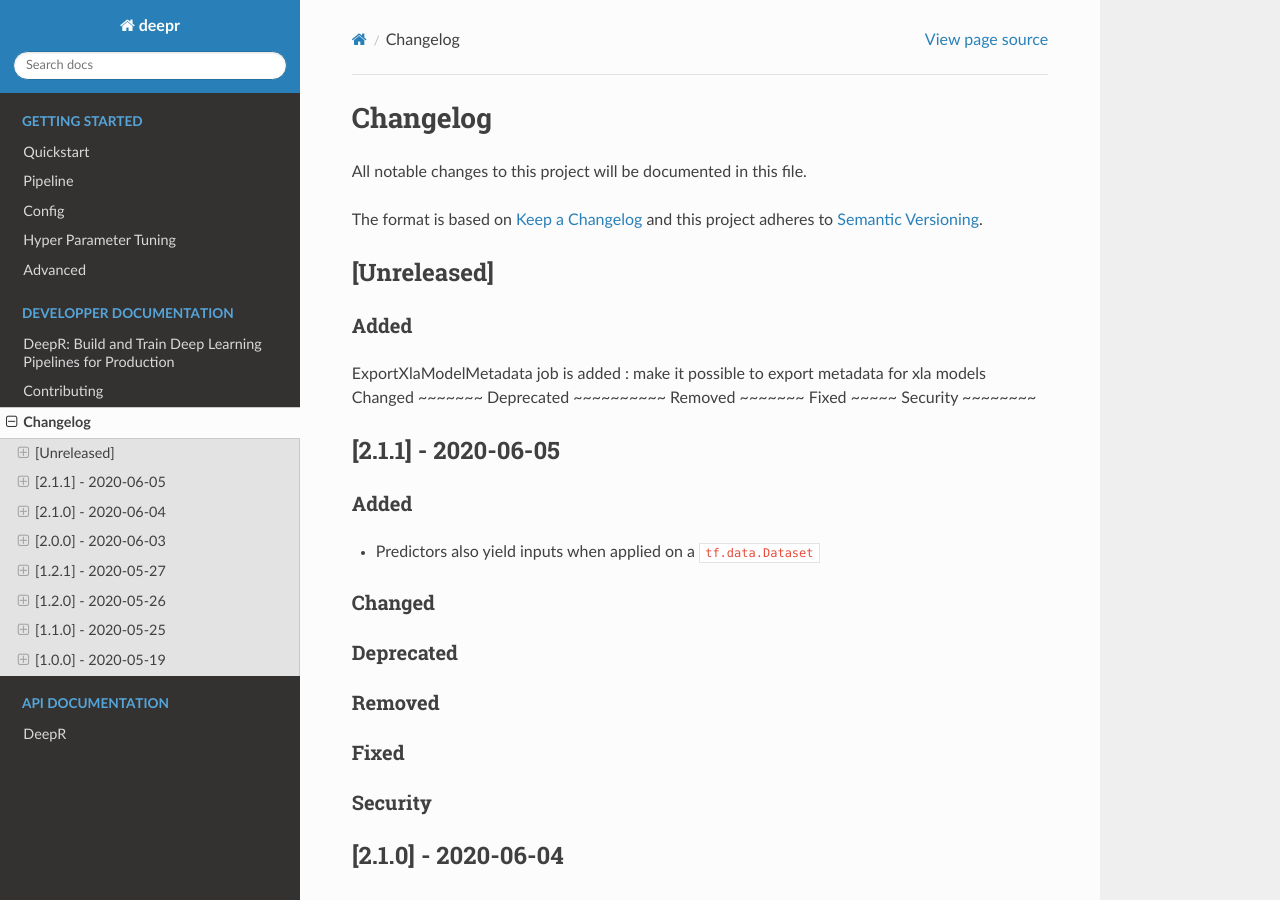
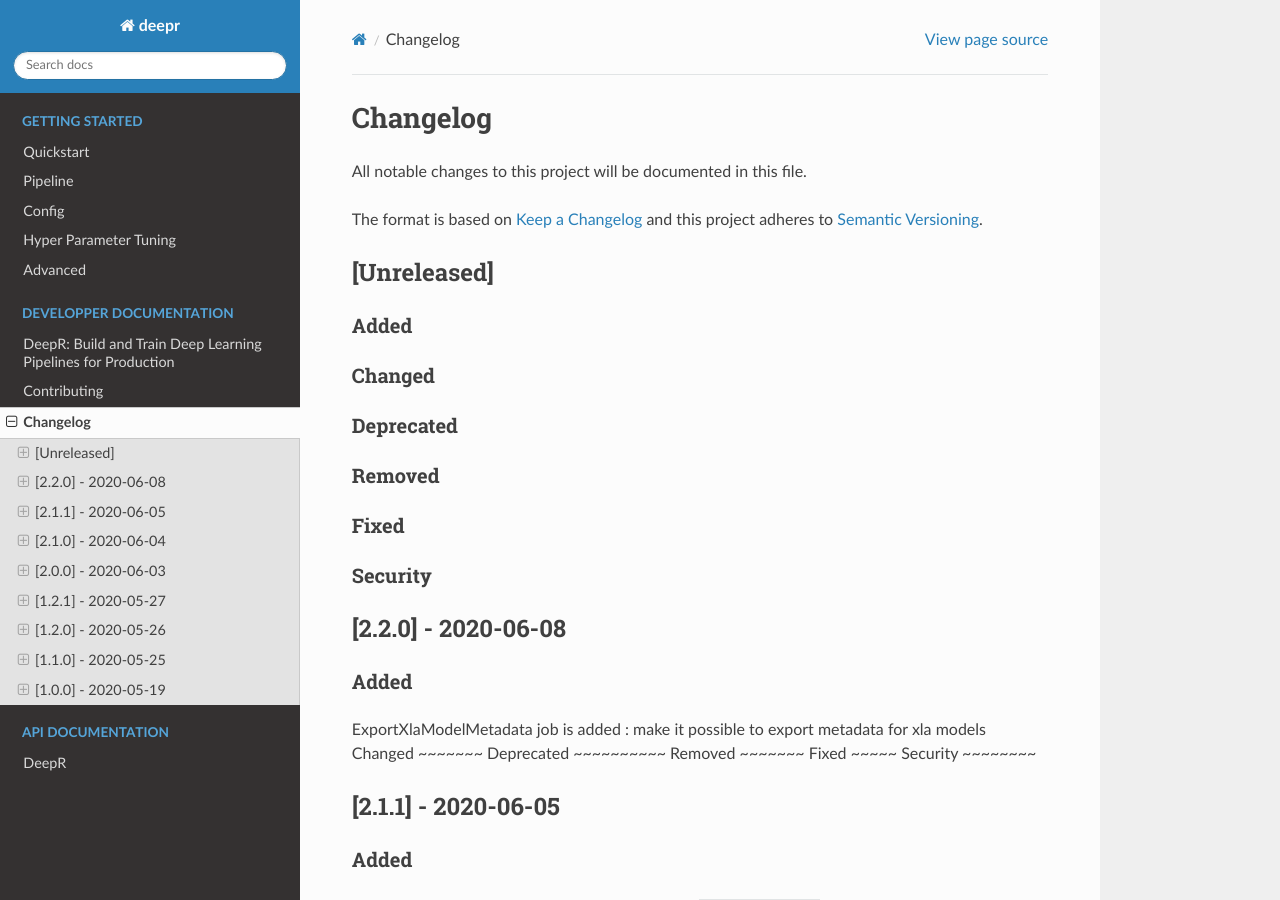
Before and after one commit to criteo/deepr, a Sphinx documentation site: the page built from docs/CHANGELOG.rst, in a window 1280 px wide and 900 px high. Built offline with Sphinx 7.4.7 and the Read the Docs theme 2.0.0, drawn with Linux system fonts in a browser that asks for light colours; pages that are not in the unit, such as notebooks, are missing from menus.

Commit message:
Release 2.2.0

```diff
--- a/deepr/version.py
+++ b/deepr/version.py
@@ -1,4 +1,4 @@
 # pylint: disable=all
 
-__version__ = "2.1.1"
+__version__ = "2.2.0"
 __author__ = "Criteo"
--- a/docs/CHANGELOG.rst
+++ b/docs/CHANGELOG.rst
@@ -8,6 +8,22 @@ and this project adheres to `Semantic Versioning <http://semver.org/>`_.
 
 
 [Unreleased]
+------------
+
+Added
+~~~~~
+Changed
+~~~~~~~
+Deprecated
+~~~~~~~~~~
+Removed
+~~~~~~~
+Fixed
+~~~~~
+Security
+~~~~~~~~
+
+[2.2.0] - 2020-06-08
 ------------
 
 Added
```
